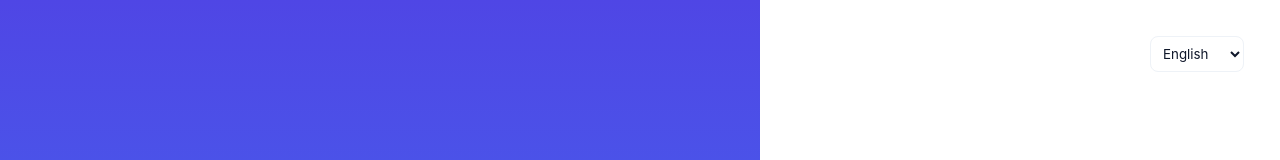
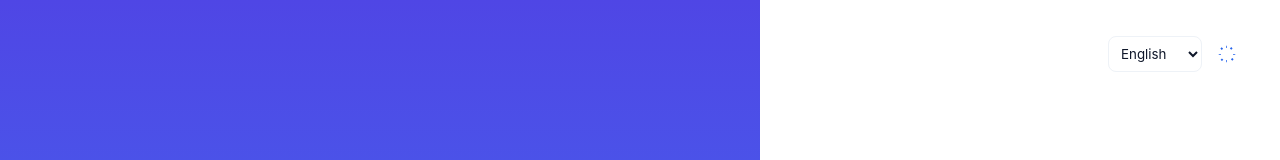
Before and after one commit to Raekwon-OG/protekt, a React (Vite) app in the folder apps/web/: page / in a window 1280 px wide. Shown: the top 160 px of the page. Built offline with nearby package versions, Linux system fonts and the light colour scheme.

Commit message:
feat: add theme toggle to landing

```diff
--- a/apps/web/src/pages/landing/Landing.tsx
+++ b/apps/web/src/pages/landing/Landing.tsx
@@ -3,6 +3,7 @@ import { useTranslation } from 'react-i18next';
 import LoginForm from '../../components/Auth/LoginForm';
 import SignupForm from '../../components/Auth/SignupForm';
 import { useToast } from '../../components/Toast';
+import useTheme from '../../lib/useTheme';
 import { FcGoogle } from "react-icons/fc";
 import { FaMicrosoft } from "react-icons/fa";
 
@@ -27,6 +28,7 @@ const LangSelector: React.FC<{ onChange: (lng: string) => void; current: string
 const Landing: React.FC<{ onLoginSuccess: (token: string) => void; currentLang: string; onLangChange: (l: string) => void }> = ({ onLoginSuccess, currentLang, onLangChange }) => {
   const { t } = useTranslation();
   const showToast = useToast();
+  const { theme, toggle } = useTheme();
   const apiBase = import.meta.env.VITE_API_URL || 'http://localhost:5000';
 
   const [mode, setMode] = React.useState<'login'|'signup'>('login');
@@ -93,7 +95,26 @@ const Landing: React.FC<{ onLoginSuccess: (token: string) => void; currentLang:
       <main className="landing-auth" role="main">
         <div className="auth-top">
           <div />
-          <LangSelector onChange={onLangChange} current={currentLang} />
+          <div style={{ display: 'flex', gap: 8, alignItems: 'center' }}>
+            <LangSelector onChange={onLangChange} current={currentLang} />
+            <button
+              className="btn btn-link"
+              aria-label={`Switch to ${theme === 'dark' ? 'light' : 'dark'} mode`}
+              onClick={() => toggle()}
+              title={`Switch to ${theme === 'dark' ? 'light' : 'dark'} mode`}
+              style={{ padding: 8, borderRadius: 999 }}
+            >
+              {theme === 'dark' ? (
+                <svg width="18" height="18" viewBox="0 0 24 24" fill="none" xmlns="http://www.w3.org/2000/svg" aria-hidden>
+                  <path d="M21 12.79A9 9 0 1111.21 3 7 7 0 0021 12.79z" fill="#fbbf24" />
+                </svg>
+              ) : (
+                <svg width="18" height="18" viewBox="0 0 24 24" fill="none" xmlns="http://www.w3.org/2000/svg" aria-hidden>
+                  <path d="M6.76 4.84l-1.8-1.79L3.17 4.83l1.79 1.8 1.8-1.79zm10.48 14.32l1.79 1.79 1.79-1.79-1.79-1.8-1.79 1.8zM12 4V1h-1v3h1zm0 19v-3h-1v3h1zM4 13H1v-1h3v1zm19 0h-3v-1h3v1zM7.05 19.66l-1.79-1.8-1.79 1.8 1.79 1.79 1.79-1.79zM17.66 6.34l1.79-1.79-1.79-1.8-1.79 1.8 1.79 1.79z" fill="currentColor"/>
+                </svg>
+              )}
+            </button>
+          </div>
         </div>
 
         <div className="auth-card">
```
